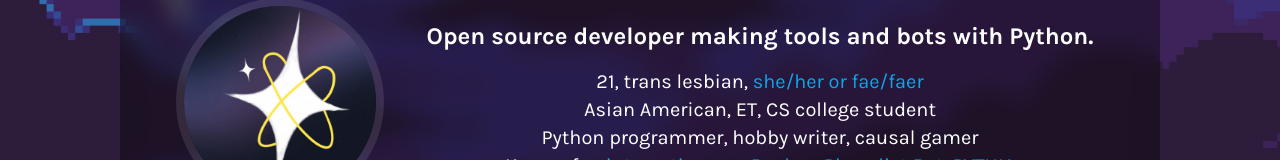
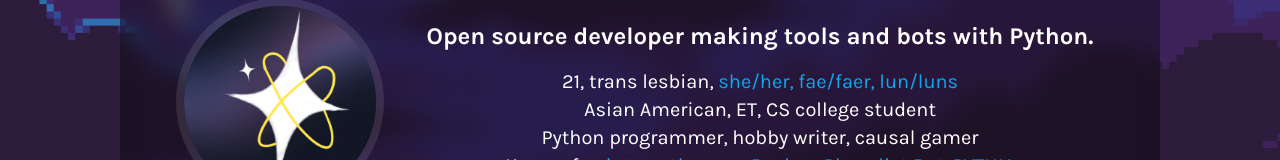
Before and after one commit to AstreaTSS/bio-website, a website: page src/index.html in a window 1280 px wide. Shown: the part 298-458 px from the top of the page. Drawn offline with nearby package versions, Linux system fonts and the light colour scheme; files that its build step writes are made by us from their sources.

Commit message:
feat: add new pronouns

```diff
--- a/src/index.html
+++ b/src/index.html
@@ -52,7 +52,7 @@
                 <a
                   class="text-sky-500 transition ease-in-out hover:text-sky-700"
                   href="https://en.pronouns.page/@Astrea"
-                  >she/her or fae/faer</a
+                  >she/her, fae/faer, lun/luns</a
                 >
               </p>
               <p>Asian American, ET, CS college student</p>
```
